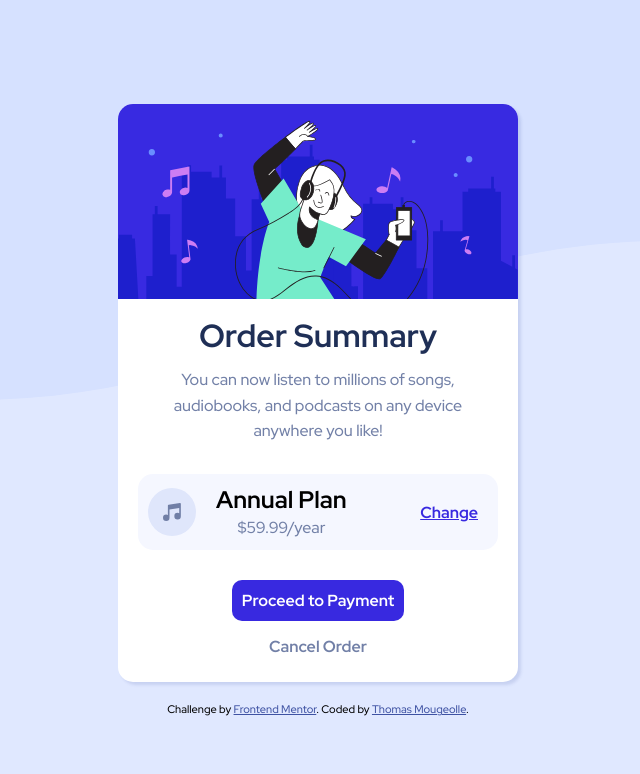
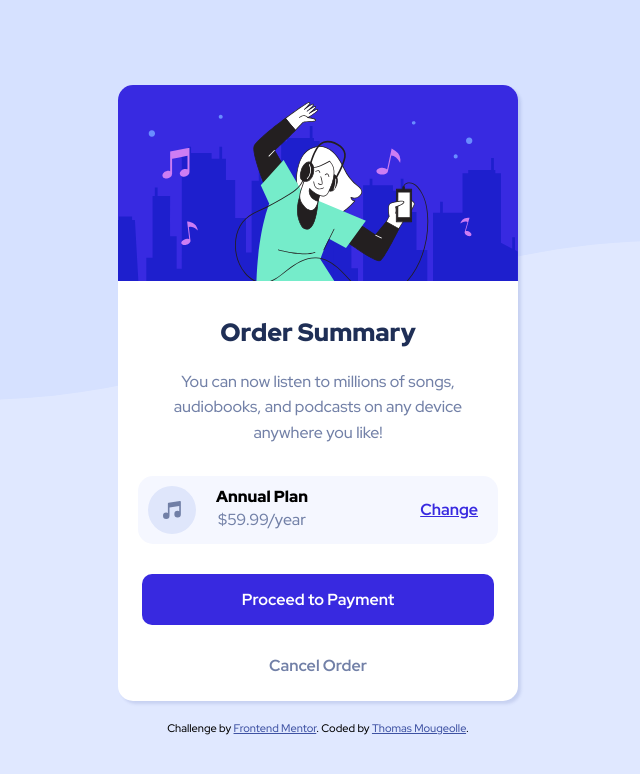
Before and after one commit to Destyx-9/order-summary, a plain HTML site: page index.html in a window 1280 px wide. Shown: the whole page, without its empty margins (322-962 px from the left). Drawn offline with Linux system fonts and the light colour scheme.

Commit message:
Add files via upload

```diff
--- a/styles.css
+++ b/styles.css
@@ -69,8 +69,13 @@ button {
 .btn-primary {
     background-color: var(--bright-blue);
     color: white;
-    padding: 10px;
-    margin-bottom: 10px;
+    padding: 15px 25% 15px;
+    margin-bottom: 25px;
+    text-align: center;
+    display: flex;
+    flex-direction: column;
+    align-items: center;
+    justify-content: center;
 }
 
 .btn-primary:hover,
@@ -98,10 +103,16 @@ button {
 
 .container h1 {
     color: hsl(223, 47%, 23%);
-    margin: 10px 0;
+    margin-top: 30px;
+    margin-bottom: 20px;
+    font-size: 25px;
+    font-weight: 900;
 }
 
-
+.container h2 {
+    font-size: 16px;
+    font-weight: 900;
+}
 
 .container p.desc {
     padding: 0 30px;
```
